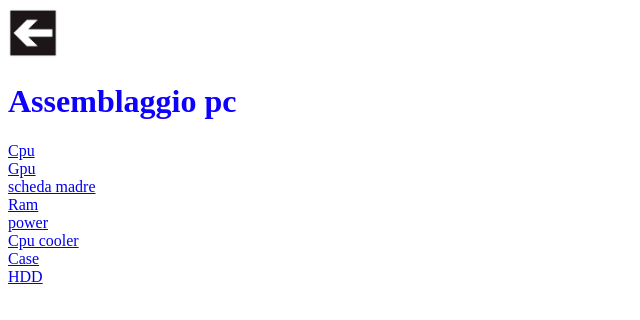
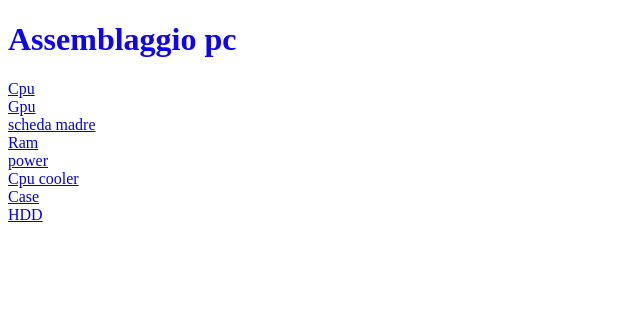
Before and after one commit to pietro950/sito, a plain HTML site: page index.html in a window 1280 px wide. Shown: the whole page, without its empty margins (0-640 px from the left). Drawn offline with Linux system fonts and the light colour scheme.

Commit message:
Update index.html

```diff
--- a/index.html
+++ b/index.html
@@ -2,7 +2,6 @@
 <html>
     <title>assemblaggio pc</title>
     <header>
-<a href="sito principale.html"><img src="home.png"width="50"></a>
 <h1 style="color:#0d00ff">Assemblaggio pc</h1>
 <a href="MAROc/cpu.html">Cpu</a><br>
 <a href="MAROc/gpu.html">Gpu</a><br>
```
